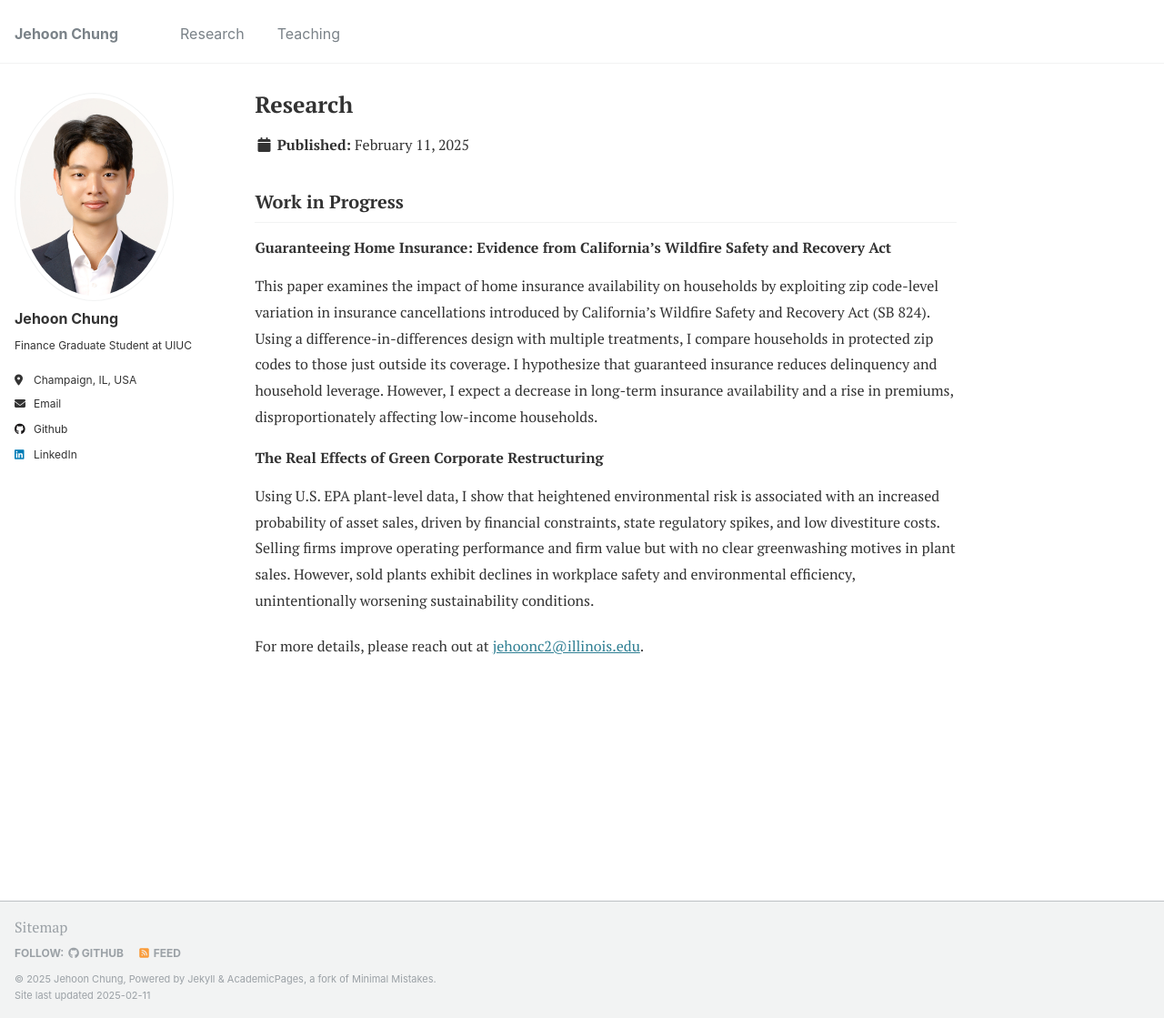
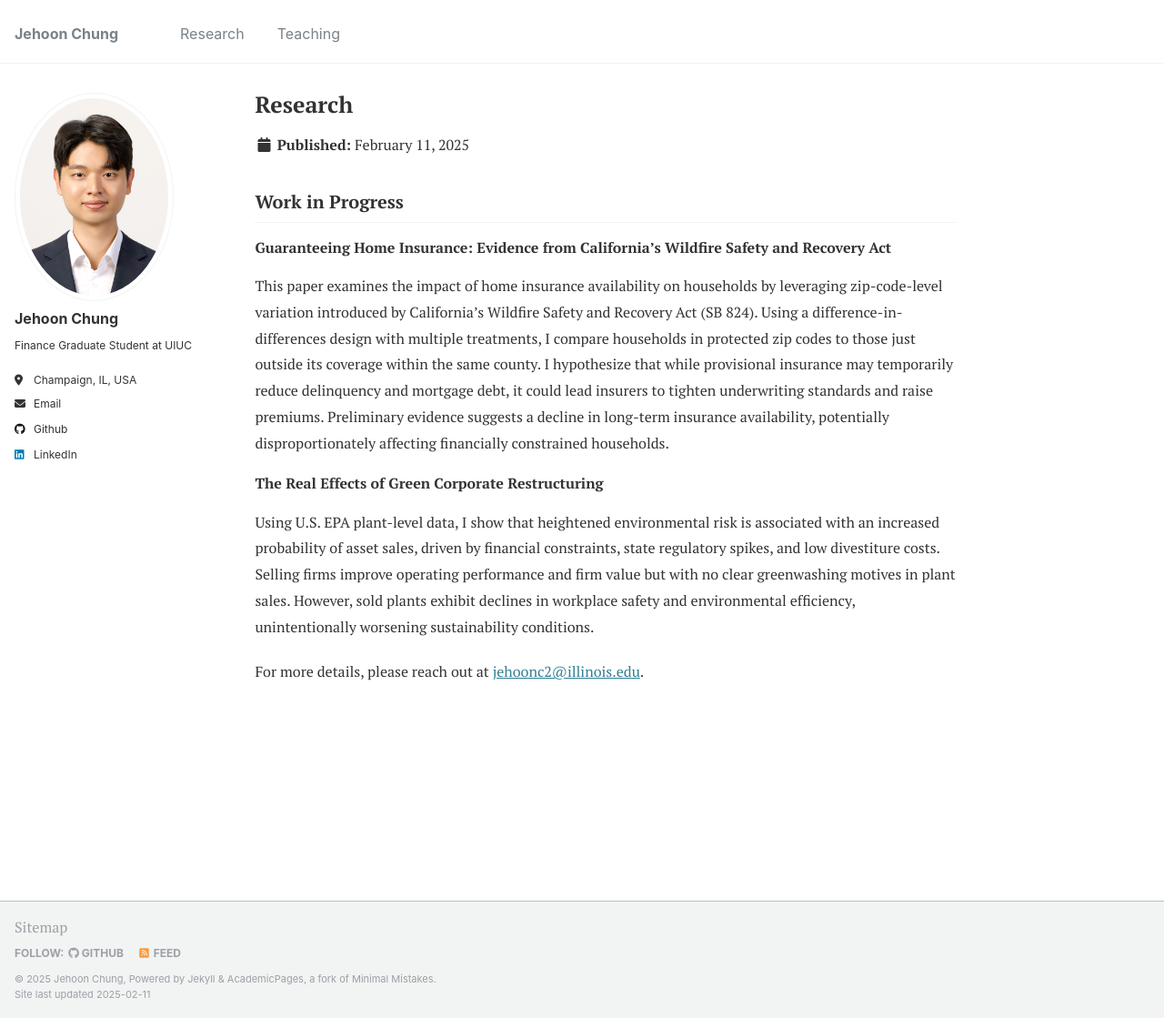
Before and after one commit to JehoonChung/jehoonchung.github.io, a Jekyll site: the page built from _research/research.md, in a window 1280 px wide and 1119 px high. Shown: the whole window at 91% size. Built offline with Jekyll 4.4.1, drawn with Linux system fonts in a browser that asks for light colours.

Commit message:
Update research.md

```diff
--- a/_research/research.md
+++ b/_research/research.md
@@ -9,7 +9,7 @@ permalink: /research/
 ## Work in Progress
 
 ### Guaranteeing Home Insurance: Evidence from California’s Wildfire Safety and Recovery Act
-This paper examines the impact of home insurance availability on households by exploiting zip code-level variation in insurance cancellations introduced by California’s Wildfire Safety and Recovery Act (SB 824). Using a difference-in-differences design with multiple treatments, I compare households in protected zip codes to those just outside its coverage. I hypothesize that guaranteed insurance reduces delinquency and household leverage. However, I expect a decrease in long-term insurance availability and a rise in premiums, disproportionately affecting low-income households.
+This paper examines the impact of home insurance availability on households by leveraging zip-code-level variation introduced by California’s Wildfire Safety and Recovery Act (SB 824). Using a difference-in-differences design with multiple treatments, I compare households in protected zip codes to those just outside its coverage within the same county. I hypothesize that while provisional insurance may temporarily reduce delinquency and mortgage debt, it could lead insurers to tighten underwriting standards and raise premiums. Preliminary evidence suggests a decline in long-term insurance availability, potentially disproportionately affecting financially constrained households.
 
 ### The Real Effects of Green Corporate Restructuring
 Using U.S. EPA plant-level data, I show that heightened environmental risk is associated with an increased probability of asset sales, driven by financial constraints, state regulatory spikes, and low divestiture costs. Selling firms improve operating performance and firm value but with no clear greenwashing motives in plant sales. However, sold plants exhibit declines in workplace safety and environmental efficiency, unintentionally worsening sustainability conditions.
```
